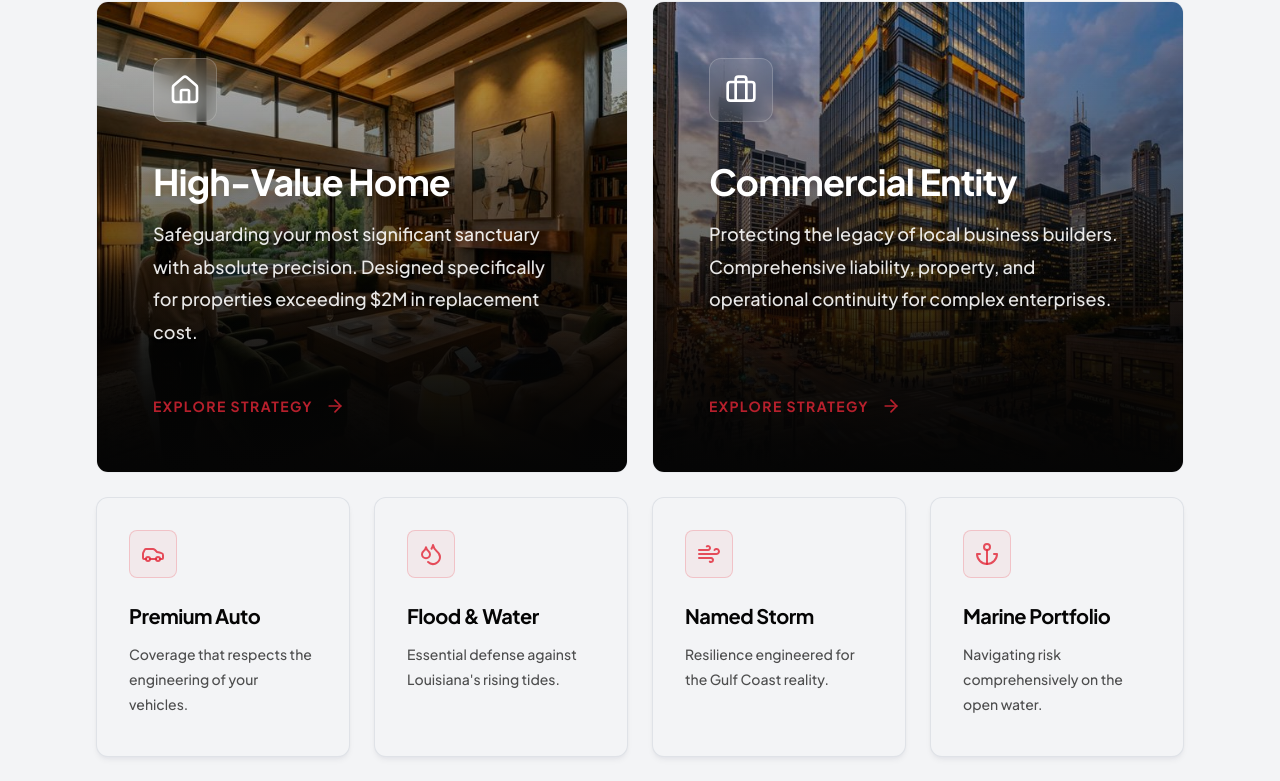
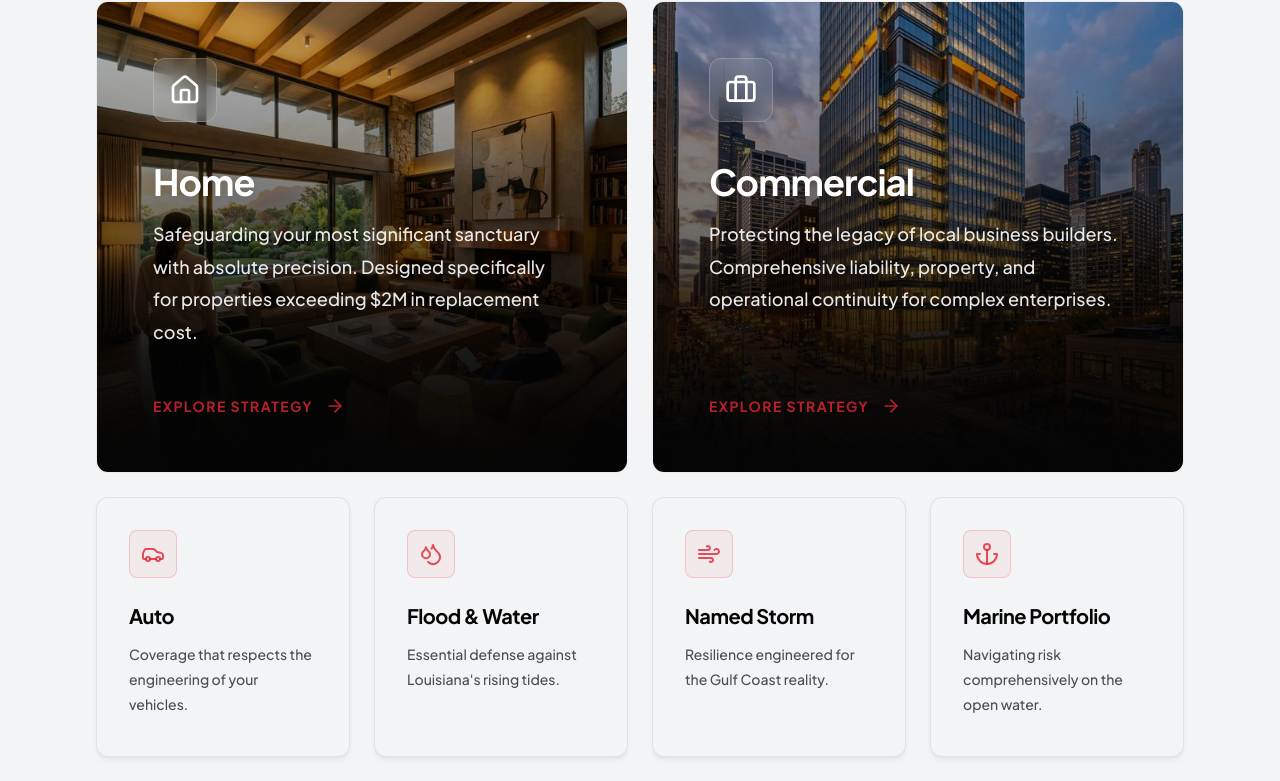
Before and after one commit to Founditmarketing/new-insight, a React (Vite) app: page / in a window 1280 px wide. Shown: the part 2350-3131 px from the top of the page. Built offline with nearby package versions, Linux system fonts and the light colour scheme.

Commit message:
style(typography): simplify vertical titles to home, auto, commercial

```diff
--- a/src/components/LouisianaStory.tsx
+++ b/src/components/LouisianaStory.tsx
@@ -5,7 +5,7 @@ import { Home, Car, Briefcase, ArrowRight } from 'lucide-react';
 const pillars = [
   {
     id: 'home',
-    title: 'High-Value Home',
+    title: 'Home',
     icon: Home,
     description: 'Safeguarding your most significant sanctuary with absolute precision. Designed specifically for properties exceeding $2M in replacement cost, shielding you against Gulf Coast wind, water, and catastrophic loss.',
     stat: 'Unlimited',
@@ -13,7 +13,7 @@ const pillars = [
   },
   {
     id: 'auto',
-    title: 'Premium Auto',
+    title: 'Auto',
     icon: Car,
     description: 'Coverage that respects the engineering of your vehicles. Securing your luxury fleets, secondary collections, and high-performance assets against liability and depreciative loss across all Louisiana parishes.',
     stat: 'Agreed Value',
@@ -21,7 +21,7 @@ const pillars = [
   },
   {
     id: 'commercial',
-    title: 'Commercial Entity',
+    title: 'Commercial',
     icon: Briefcase,
     description: 'Protecting the legacy of local business builders. Comprehensive proactive liability, property, and operational continuity for complex enterprises from Alexandria to Slidell.',
     stat: '360°',
--- a/src/components/ServicesGrid.tsx
+++ b/src/components/ServicesGrid.tsx
@@ -4,7 +4,7 @@ import { Home, Car, Droplets, Wind, Briefcase, Anchor, Heart, ShieldAlert, Umbre
 const flagshipServices = [
   {
     id: 'home',
-    title: 'High-Value Home',
+    title: 'Home',
     icon: Home,
     statement: 'Safeguarding your most significant sanctuary with absolute precision. Designed specifically for properties exceeding $2M in replacement cost.',
     theme: 'text-paper',
@@ -14,7 +14,7 @@ const flagshipServices = [
   },
   {
     id: 'commercial',
-    title: 'Commercial Entity',
+    title: 'Commercial',
     icon: Briefcase,
     statement: 'Protecting the legacy of local business builders. Comprehensive liability, property, and operational continuity for complex enterprises.',
     theme: 'text-paper',
@@ -25,7 +25,7 @@ const flagshipServices = [
 ];
 
 const standardServices = [
-  { id: 'auto', title: 'Premium Auto', icon: Car, statement: 'Coverage that respects the engineering of your vehicles.' },
+  { id: 'auto', title: 'Auto', icon: Car, statement: 'Coverage that respects the engineering of your vehicles.' },
   { id: 'flood', title: 'Flood & Water', icon: Droplets, statement: 'Essential defense against Louisiana\'s rising tides.' },
   { id: 'hurricane', title: 'Named Storm', icon: Wind, statement: 'Resilience engineered for the Gulf Coast reality.' },
   { id: 'marine', title: 'Marine Portfolio', icon: Anchor, statement: 'Navigating risk comprehensively on the open water.' },
```
